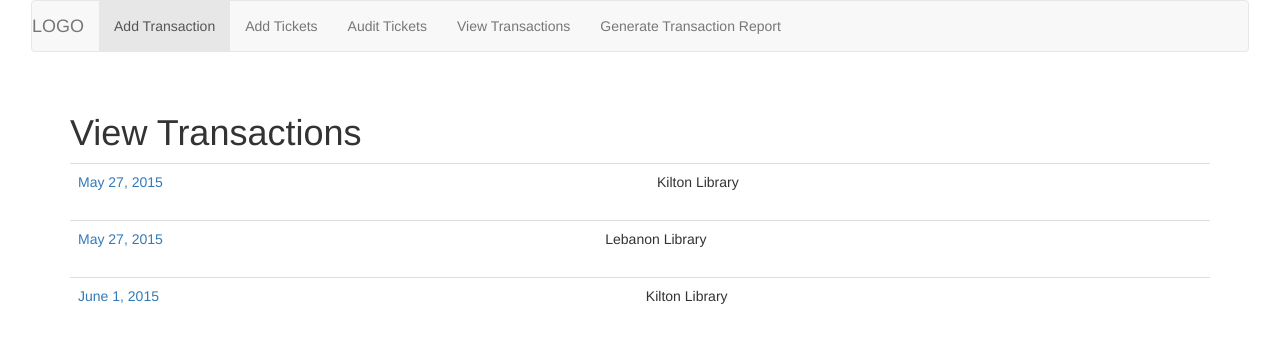
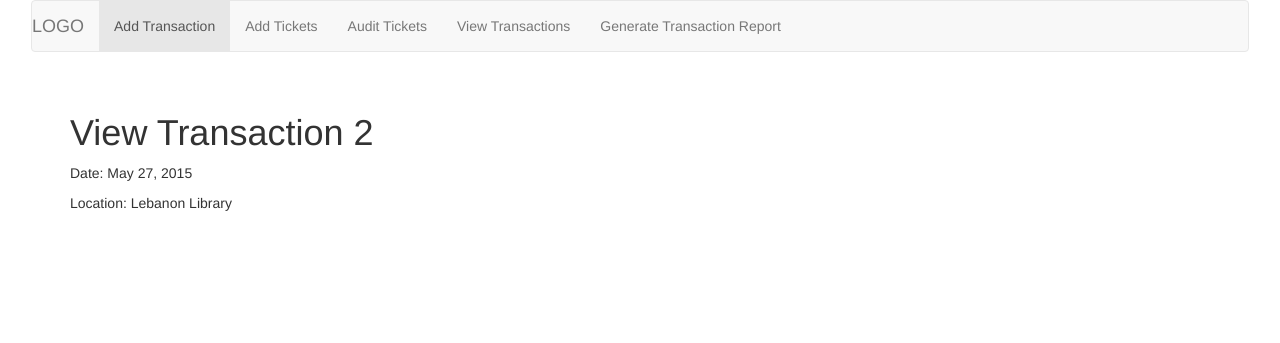
Before and after one commit to dcmcand/tickets, a Django app: page /transactions/detail/2/ in a window 1280 px wide. Shown: the top 343 px of the page. Run offline with Django 3.2, Linux system fonts and the light colour scheme; data comes from the database, SQL or seed files in the repository; data that the repository does not hold is empty; some libraries are stand-ins or nearby versions.

Commit message:
Got detail view kind of working

```diff
--- a/ticket_app/templates/ticket_app/transaction_detail.html
+++ b/ticket_app/templates/ticket_app/transaction_detail.html
@@ -1,19 +1,14 @@
 {% include "ticket_app/header.html" %}
 
-<h1>View Transaction {{ transaction.pk }}</h1>
+<h1>View Transaction {{ object.pk }}</h1>
 
+<p>Date: {{ object.date | date }}</p>
+<p>Location: {{ object.location }}</p>
 
+{% for ticket in transaction_tickets %}
 
-<table class="table">
-    <tr>
-       <td> Date: </td>
-        <td>{{ transaction.date | date }}</td>
-    </tr>
-    <tr>
-        <td>Location:</td>
-        <td>{{ transaction.location }}</td>
-    </tr>
-</table>
+<p>ticket number: {{ ticket }} </p>
 
+{% endfor %}
 
 {% include "ticket_app/footer.html" %}
--- a/ticket_app/templates/ticket_app/view_transactions.html
+++ b/ticket_app/templates/ticket_app/view_transactions.html
@@ -6,7 +6,7 @@
 
 <table class="table">
     <tr>
-       <td> <a href="/transactions/detail/{{ transaction.id }}/ ">{{ transaction.date | date }}</a></td>
+       <td> <a href="/transactions/detail/{{transaction.id}}/">{{ transaction.date | date }}</a></td>
         <td>{{transaction.location.name }}</td>
     </tr>
 </table>
--- a/ticket_app/urls.py
+++ b/ticket_app/urls.py
@@ -17,7 +17,8 @@ tickets_urls = [
 
 
 transactions_urls = [
-    url(r'^', views.TransactionsList.as_view(), name="Transactions List"),
+    url(r'^/?$', views.TransactionsList.as_view(), name="Transactions List"),
+    # url(r'^detail/?$', views.TransactionDetail, name="Transaction Detail"),
     url(r'^detail/(?P<pk>\d+)/?$', views.TransactionDetail.as_view(), name="Transaction Detail"),
     url(r'^add/?$', views.TransactionForm.as_view()),
     url(r'^report/?$', views.GenerateReport.as_view()),
--- a/ticket_app/views.py
+++ b/ticket_app/views.py
@@ -5,7 +5,7 @@ from django.http import HttpResponse
 from django.views import generic
 from django.views.generic.base import TemplateView, View
 from django.shortcuts import render
-from .models import Transactions, Tickets, Locations
+from .models import Transactions, Tickets, Locations, Tickets_Transactions
 from .serializers import TicketSerializer, TransactionSerializer
 from .forms import TicketsTransactionForm, AddTicketsForm
 
@@ -100,6 +100,14 @@ class TransactionDetail(generic.DetailView):
     model = Transactions
     context_object_name = "transaction"
     template_name = "ticket_app/transaction_detail.html"
+    def get_context_data(self, **kwargs):
+        context = super(TransactionDetail, self).get_context_data(**kwargs)
+        context['transaction_tickets'] = Tickets_Transactions.objects.filter(transactions=context['transaction'].id).order_by('ticket')
+        print(context)
+        return context
+
+# def TransactionDetail(request):
+#     return render(request, 'ticket_app/transaction_detail.html')
 
 class GenerateReport(TemplateView):
     template_name = 'ticket_app/report.html'
```
